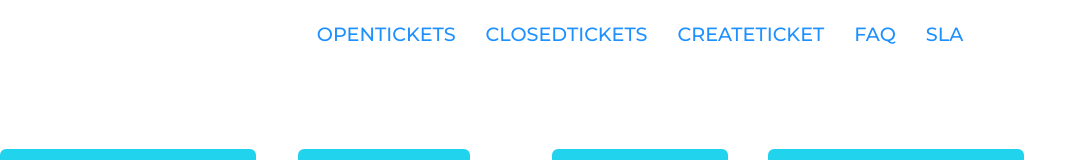
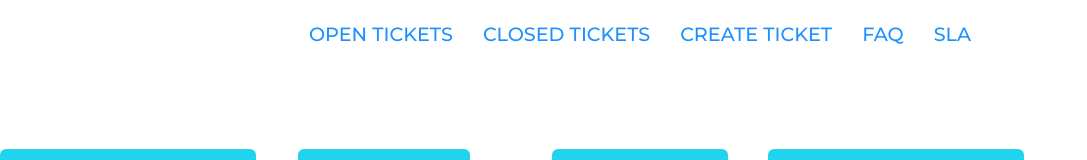
Before and after one commit to Ben-R-K/TicketSide, a Next.js app in the folder ticketsystem/: page /FAQ in a window 1280 px wide. Shown: the top 160 px of the page, without its empty margins (0-1087 px from the left). Built offline with nearby package versions, Linux system fonts and the light colour scheme.

Commit message:
can now open tickets

```diff
--- a/ticketsystem/app/MenueBar.tsx
+++ b/ticketsystem/app/MenueBar.tsx
@@ -5,9 +5,9 @@ import styles from './MenueBar.module.css';
 const MenueBar = () => {
   return (
     <nav className={styles.navMenu}>
-      <Link href="/OpenTickets" className={styles.link}>OpenTickets</Link>
-      <Link href="/ClosedTickets" className={styles.link}>ClosedTickets</Link>
-      <Link href="/CreateTicket" className={styles.link}>CreateTicket</Link>
+      <Link href="/OpenTickets" className={styles.link}>Open Tickets</Link>
+      <Link href="/ClosedTickets" className={styles.link}>Closed Tickets</Link>
+      <Link href="/CreateTicket" className={styles.link}>Create Ticket</Link>
       <Link href="/FAQ" className={styles.link}>FAQ</Link>
       <Link href="/SLA" className={styles.link}>SLA</Link>
       <div className={styles.dot}></div>
```
